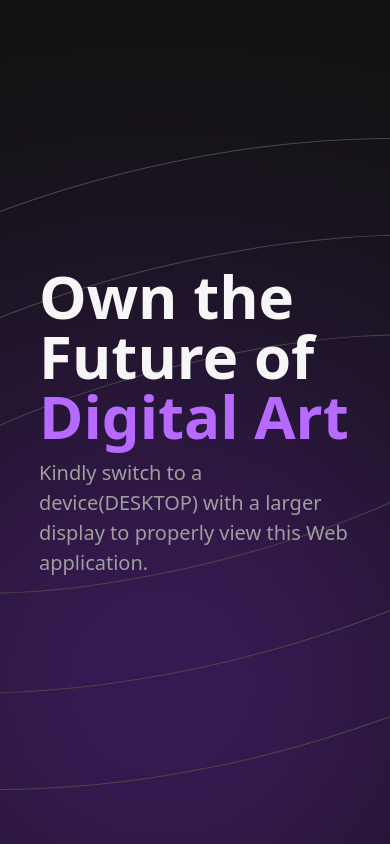
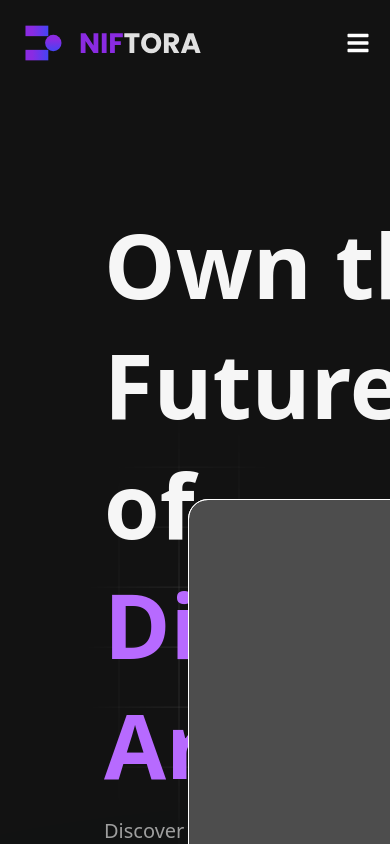
Before and after one commit to Eche00/NIFTORA, a React (Vite) app: page / in a window 390 px wide. Shown: the top 844 px of the page. Built offline with nearby package versions, Linux system fonts and the light colour scheme.

Commit message:
Remove unused MobileScreen component from Container for cleaner code

```diff
--- a/src/components/Container.tsx
+++ b/src/components/Container.tsx
@@ -1,14 +1,12 @@
 import Footer from "./Footer"
 import Header from "./Header"
 import { Outlet } from "react-router";
-import MobileScreen from "./MobileScreen";
 
 function Container() {
   return (
     <div className=" bg-[#121212]">
-    <section className=" bg-[#121212] block md:hidden"><MobileScreen/></section>
+    {/* <section className=" bg-[#121212] block md:hidden"><MobileScreen/></section> */}
 
-    <main className=" bg-[#121212] md:block hidden">
         <Header/>
      <section className="w-full pt-[80px] z-10 ">
        <Outlet/>
@@ -16,7 +14,6 @@ function Container() {
       <section className=" z-30">
         <Footer/>
       </section>
-    </main>
     </div>
   )
 }
```
